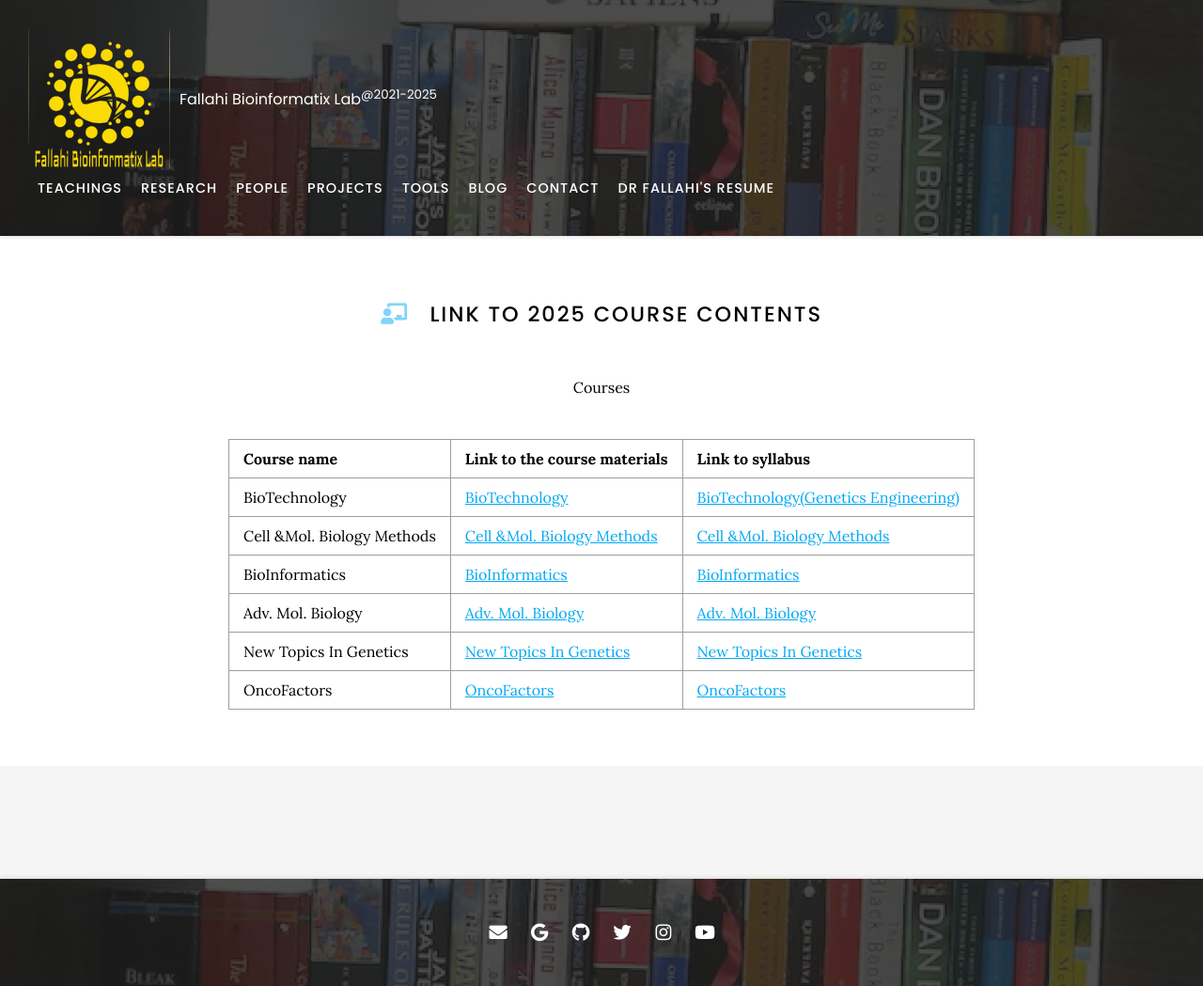
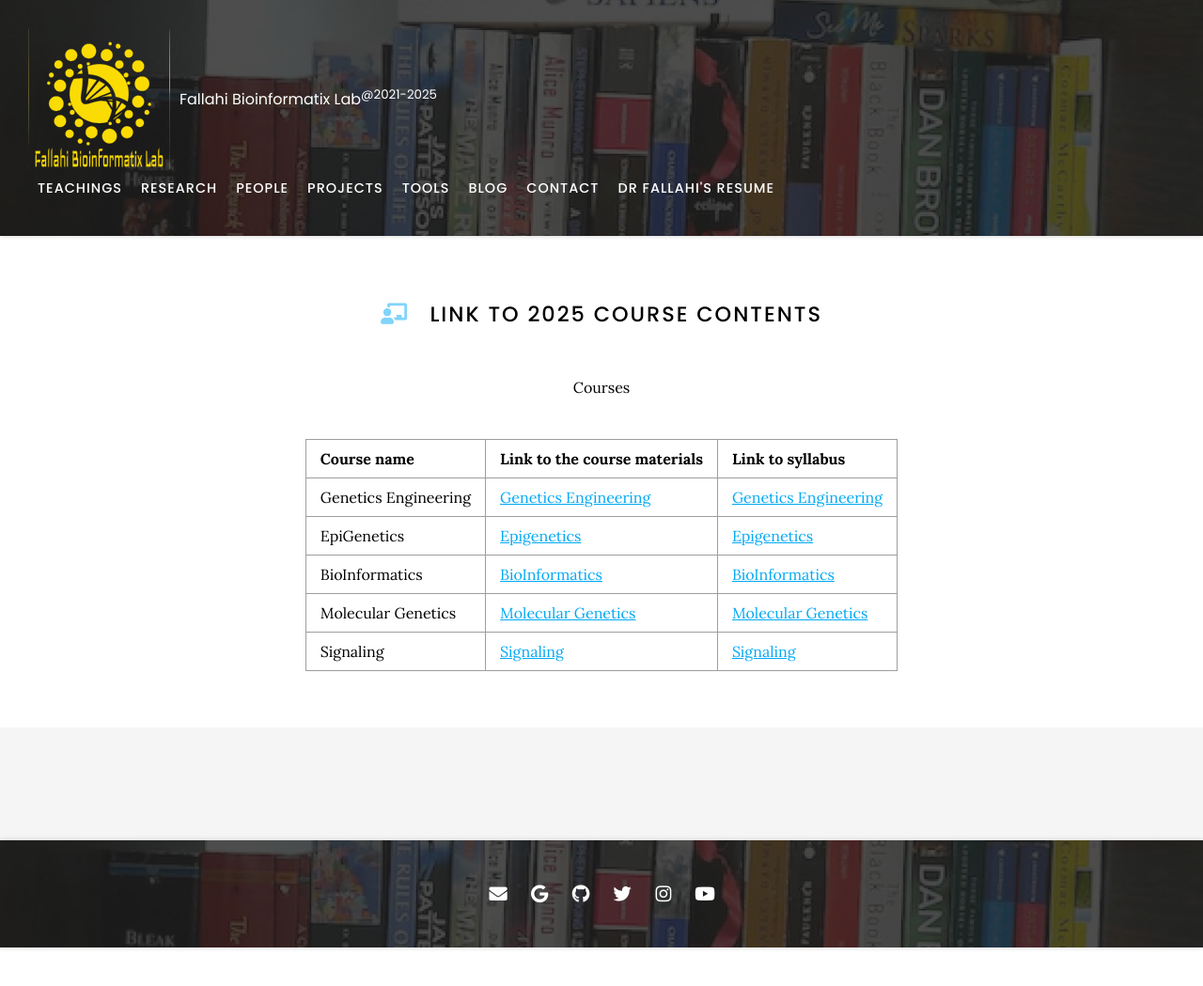
Before and after one commit to Hossein-Fallahi/Fallahi-Bioinformatics-Lab, a Jekyll site: the page built from Teaching/index.md, in a window 1280 px wide. Shown: the whole page at 94% size. Built offline with Jekyll 4.4.1, drawn with Linux system fonts in a browser that asks for light colours; nearby versions of some CDN libraries; after the commit the page ends 1008 px from its top, so only the background shows below that.

Commit message:
Update index.md

```diff
--- a/Teaching/index.md
+++ b/Teaching/index.md
@@ -15,12 +15,11 @@ Courses
 
 |Course name|	Link to the course materials|	Link to syllabus|
 | :---         |     :---      |          :--- |
-|BioTechnology|	[BioTechnology](https://docs.google.com/spreadsheets/d/1fpiKJ-WMVQmoNc4lJlSeQeTlLad1Lzp7k1ZusvsG25I/edit?usp=drive_link)|	[BioTechnology(Genetics Engineering)](https://drive.google.com/file/d/1y8JSD8hfIQETUKbDeZNMkKWB6m1ws1yA/view?usp=drive_link)|
-|Cell &Mol. Biology Methods|	[Cell &Mol. Biology Methods](https://docs.google.com/spreadsheets/d/1JFPB4lk2YJFtb3NQLwNcAaLns-3v9jYhbQAJufPPVTs/edit?usp=drive_link)|	[Cell &Mol. Biology Methods](https://drive.google.com/file/d/1cLRmsMCXwrBVvUPLhGOdAkSWW1LJ8aPr/view?usp=drive_link)|
+|Genetics Engineering|	[Genetics Engineering](To be announced)|	[Genetics Engineering](To be announced)|
+|EpiGenetics|	[Epigenetics](To be announced)|	[Epigenetics](To be announced)|
 |BioInformatics|	[BioInformatics](https://docs.google.com/spreadsheets/d/1sl7o6rG-Elo041N170dXAGUlCxBxZtb7tpTuklbiwo4/edit?usp=sharing)|	[BioInformatics](https://drive.google.com/file/d/1hQCklKxoczIk0GdZLuFg6qVjuD2mT-gR/view?usp=share_link)|
-|Adv. Mol. Biology|	[Adv. Mol. Biology](https://docs.google.com/spreadsheets/d/1S4SY0pgTcgFESI8U7vhl-rD-mh76QpHoizZUkhoFSoA/edit?usp=drive_link)|	[Adv. Mol. Biology](https://drive.google.com/file/d/1GjHaOP9l3igo8l5X5ZuFOlM68ViQUgiJ/view?usp=drive_link)|
-|New Topics In Genetics|	[New Topics In Genetics](https://docs.google.com/spreadsheets/u/0/d/1S4SY0pgTcgFESI8U7vhl-rD-mh76QpHoizZUkhoFSoA/edit)|	[New Topics In Genetics]()|
-|OncoFactors|	[OncoFactors](TBA)|	[OncoFactors](https://drive.google.com/file/d/1yrXHKSPOSr7izBp8jnN15sFRjBasvxbM/view?usp=sharing)|
+|Molecular Genetics|	[Molecular Genetics](To be announced)|	[Molecular Genetics](To be announced)|
+|Signaling|	[Signaling](To be announced)|	[Signaling](To be announced)|
 
 {:.center}
 
```
